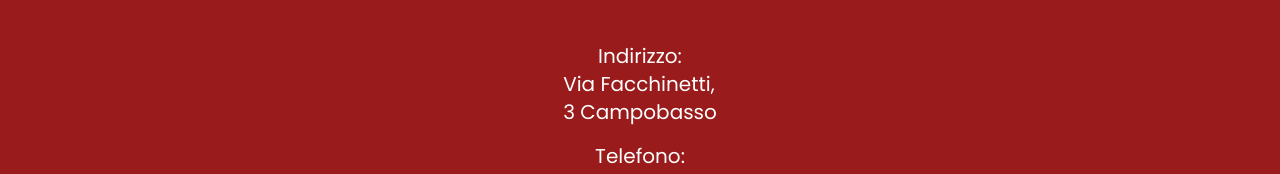
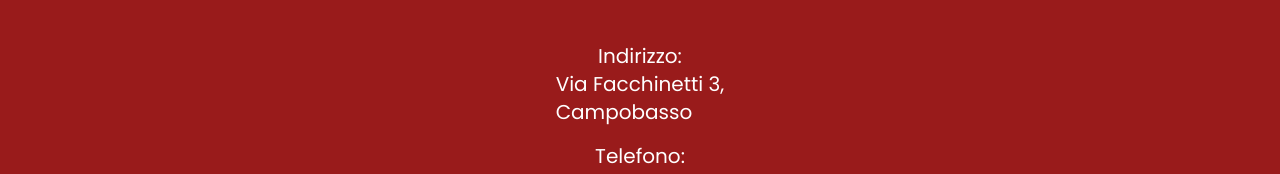
Before and after one commit to gustavolopesnobrega/Alessio, a Next.js app: page / in a window 1280 px wide. Shown: the part 5002-5176 px from the top of the page. Built offline with nearby package versions, Linux system fonts and the light colour scheme.

Commit message:
style: address text and made in itali text fixed

```diff
--- a/app/page.tsx
+++ b/app/page.tsx
@@ -109,7 +109,7 @@ export default function Home() {
 
                       <p>
 
-                        Regeneration promuove il territorio molisano in tutto il mondo, aprendo una finestra sul nostro ricco patrimonio storico, artistico e naturale per tutte le comunità italiane sparse nel globo. La nostra regione, situata nel cuore dell'Italia, rimane un luogo inesplorato, mantenendo intatta l'autenticità che rappresenta la tradizione più autentica del "Made in Italy
+                        Regeneration promuove il territorio molisano in tutto il mondo, aprendo una finestra sul nostro ricco patrimonio storico, artistico e naturale per tutte le comunità italiane sparse nel globo. La nostra regione, situata nel cuore dell'Italia, rimane un luogo inesplorato, mantenendo intatta l'autenticità che rappresenta la tradizione più autentica del "Made in Italy"
                       </p>
 
                     </div>
--- a/components/contact.tsx
+++ b/components/contact.tsx
@@ -36,7 +36,7 @@ function Contact() {
                     <div className='flex flex-col gap-4 justify-center lg:justify-center py-10'>
                         <div className='flex gap-2 justify-center lg:justify-center hover:text-slate-300 '>
                             <Link href={'https://www.google.com/maps/place/Via+Cipriano+Facchinetti,+3,+86100+Campobasso+CB,+It%C3%A1lia/data=!4m2!3m1!1s0x133a74d5ce2d87c9:0xd14a9bb0071871a0?sa=X&ved=2ahUKEwijo_TeybqBAxWoILkGHSxoDhkQ8gF6BAgWEAA&ved=2ahUKEwijo_TeybqBAxWoILkGHSxoDhkQ8gF6BAgZEAI'} target='blank'><h3 className='flex justify-center text-xl'>Indirizzo:</h3>
-                                <p className='flex justify-center text-xl'>Via Facchinetti, <br />3 Campobasso</p></Link>
+                                <p className='flex justify-center text-xl'>Via Facchinetti 3, <br /> Campobasso</p></Link>
                         </div>
                         <div className='flex gap-2 justify-center lg:justify-center hover:text-slate-300'>
                             <Link href={"https://api.whatsapp.com/send?phone=393792378680"} target='blank'><h3 className='flex justify-center text-xl'>Telefono:</h3>
```
